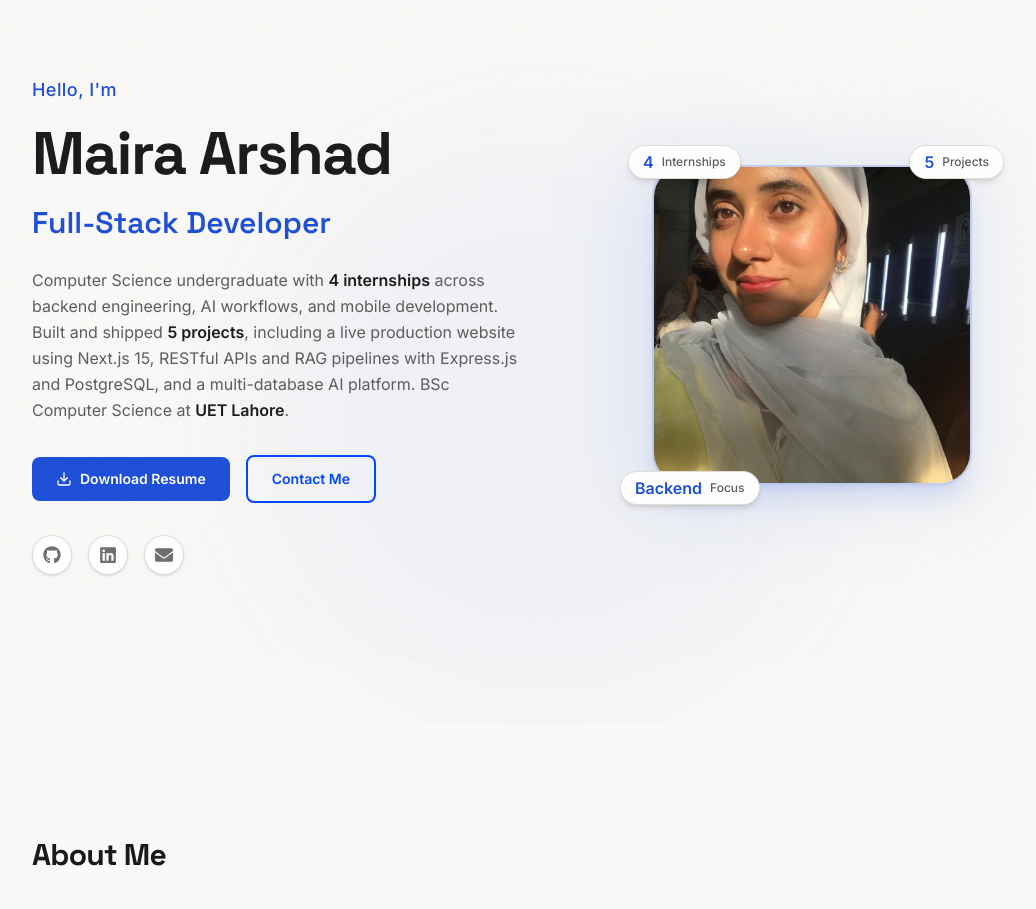
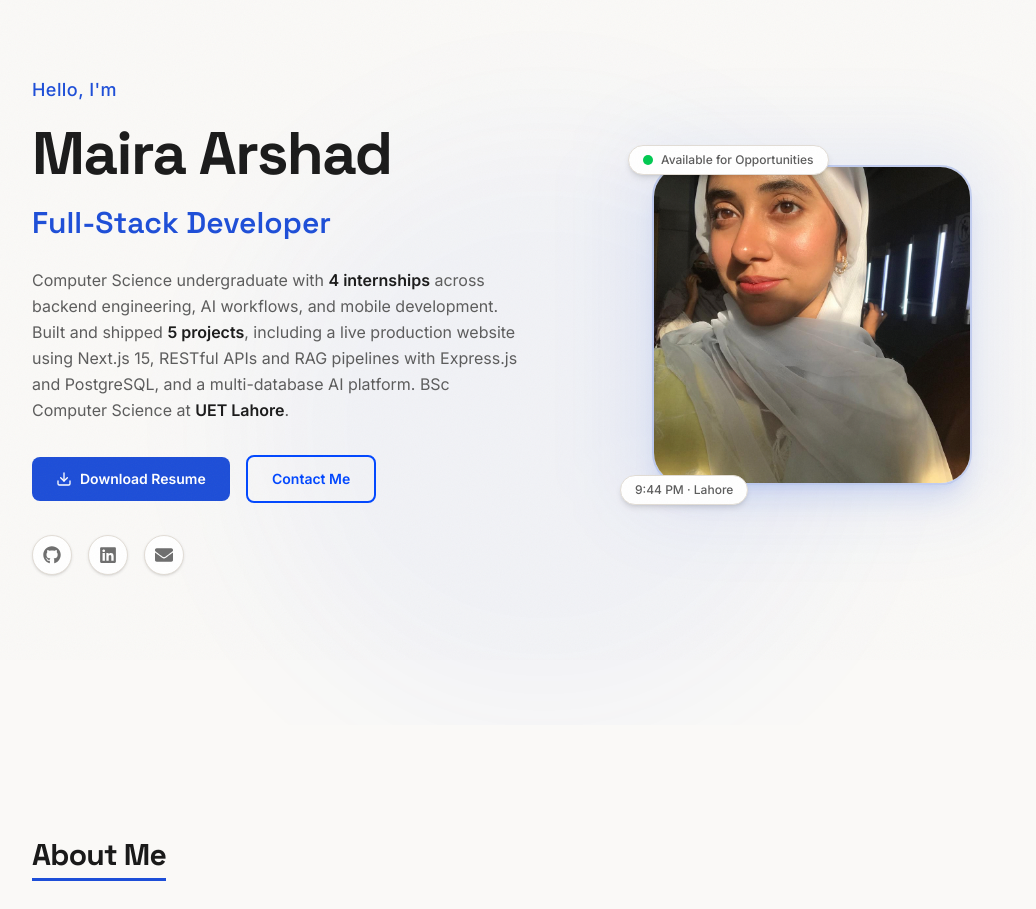
Before and after one commit to Mairaarshad19/Portfolio, a Next.js app: page / in a window 1280 px wide. Shown: the part 140-1049 px from the top of the page, without its empty margins (96-1132 px from the left). Built offline with nearby package versions, Linux system fonts and the light colour scheme.

Commit message:
feat: replace hero badges with status/time indicators, add heading underline draw and magnetic buttons

```diff
--- a/src/app/globals.css
+++ b/src/app/globals.css
@@ -225,6 +225,22 @@ body::before {
   transform: translateY(0);
 }
 
+/* ── Availability pulse dot — gentle opacity/scale pulse ────── */
+@keyframes pulse-dot {
+  0%, 100% {
+    opacity: 1;
+    transform: scale(1);
+  }
+  50% {
+    opacity: 0.5;
+    transform: scale(0.8);
+  }
+}
+
+.pulse-dot {
+  animation: pulse-dot 2s ease-in-out infinite;
+}
+
 /* ── Sticky nav offset — sections scroll to clear the navbar ── */
 section[id] {
   scroll-margin-top: 5rem;
--- a/src/components/About.tsx
+++ b/src/components/About.tsx
@@ -2,6 +2,7 @@
 
 import { aboutContent } from "@/data/portfolio-content";
 import { useScrollReveal } from "@/lib/useScrollReveal";
+import SectionHeading from "@/components/SectionHeading";
 
 export default function About() {
   const { paragraph, journeyMilestones } = aboutContent;
@@ -13,9 +14,7 @@ export default function About() {
         ref={ref}
         className={`container-content scroll-reveal ${revealed ? "revealed" : ""}`}
       >
-        <h2 className="text-2xl sm:text-3xl font-display font-bold tracking-tight text-fg mb-8">
-          About Me
-        </h2>
+        <SectionHeading>About Me</SectionHeading>
 
         {/* Bio — single full-width column */}
         <div className="space-y-4 text-sm sm:text-base text-fg-muted leading-relaxed max-w-3xl">
--- a/src/components/Contact.tsx
+++ b/src/components/Contact.tsx
@@ -6,6 +6,7 @@ import { FaGithub, FaLinkedin } from "react-icons/fa";
 import { MdEmail } from "react-icons/md";
 import { heroContent } from "@/data/portfolio-content";
 import { useScrollReveal } from "@/lib/useScrollReveal";
+import SectionHeading from "@/components/SectionHeading";
 
 export default function Contact() {
   const { socials } = heroContent;
@@ -69,9 +70,7 @@ export default function Contact() {
         ref={ref}
         className={`container-content scroll-reveal ${revealed ? "revealed" : ""}`}
       >
-        <h2 className="text-2xl sm:text-3xl font-display font-bold tracking-tight text-fg mb-12">
-          Contact
-        </h2>
+        <SectionHeading>Contact</SectionHeading>
 
         <div className="grid grid-cols-1 lg:grid-cols-2 gap-12 lg:gap-16">
           {/* Left column — intro + links */}
--- a/src/components/Education.tsx
+++ b/src/components/Education.tsx
@@ -3,6 +3,7 @@
 import { GraduationCap } from "lucide-react";
 import { educationContent } from "@/data/portfolio-content";
 import { useScrollReveal } from "@/lib/useScrollReveal";
+import SectionHeading from "@/components/SectionHeading";
 
 export default function Education() {
   const { degree, institution, coursework, certifications } = educationContent;
@@ -14,9 +15,7 @@ export default function Education() {
         ref={ref}
         className={`container-content scroll-reveal ${revealed ? "revealed" : ""}`}
       >
-        <h2 className="text-2xl sm:text-3xl font-display font-bold tracking-tight text-fg mb-8">
-          Education & Certifications
-        </h2>
+        <SectionHeading>Education & Certifications</SectionHeading>
 
         <div className="grid grid-cols-1 lg:grid-cols-2 gap-6 lg:gap-8 items-stretch">
           {/* ── LEFT COLUMN — Education ── */}
--- a/src/components/Experience.tsx
+++ b/src/components/Experience.tsx
@@ -2,6 +2,7 @@
 
 import { experienceContent } from "@/data/portfolio-content";
 import { useScrollReveal } from "@/lib/useScrollReveal";
+import SectionHeading from "@/components/SectionHeading";
 
 /**
  * Renders text with `**bold**` markers as <strong> elements
@@ -76,9 +77,7 @@ export default function Experience() {
         ref={ref}
         className={`container-content scroll-reveal ${revealed ? "revealed" : ""}`}
       >
-        <h2 className="text-2xl sm:text-3xl font-display font-bold tracking-tight text-fg mb-12">
-          Experience
-        </h2>
+        <SectionHeading>Experience</SectionHeading>
 
         <div className="relative">
           {/* Vertical timeline line */}
--- a/src/components/Hero.tsx
+++ b/src/components/Hero.tsx
@@ -8,38 +8,13 @@ import { useRotatingRole } from "@/lib/useRotatingRole";
 import { useEffect, useRef, useState } from "react";
 import { FaGithub, FaLinkedin, FaEnvelope } from "react-icons/fa";
 import type { IconType } from "react-icons";
+import MagneticButton from "@/components/MagneticButton";
 
 const socialIcons: Record<string, IconType> = {
   GitHub: FaGithub,
   LinkedIn: FaLinkedin,
   Email: FaEnvelope,
 };
-
-const achievementBadges: {
-  value: string;
-  label: string;
-  position: string;
-  delay: string;
-}[] = [
-  {
-    value: "4",
-    label: "Internships",
-    position: "-top-5 -left-6",
-    delay: "float-badge-delay-1",
-  },
-  {
-    value: "5",
-    label: "Projects",
-    position: "-top-5 -right-8",
-    delay: "float-badge-delay-2",
-  },
-  {
-    value: "Backend",
-    label: "Focus",
-    position: "-bottom-5 -left-8",
-    delay: "float-badge-delay-3",
-  },
-];
 
 /**
  * Renders text with `**bold**` markers as <strong> elements
@@ -59,6 +34,27 @@ function renderBoldText(text: string) {
   });
 }
 
+function useLahoreTime() {
+  const [time, setTime] = useState("");
+
+  useEffect(() => {
+    const update = () => {
+      const formatted = new Intl.DateTimeFormat("en-US", {
+        hour: "numeric",
+        minute: "2-digit",
+        timeZone: "Asia/Karachi",
+      }).format(new Date());
+      setTime(`${formatted} · Lahore`);
+    };
+
+    update();
+    const interval = setInterval(update, 60000);
+    return () => clearInterval(interval);
+  }, []);
+
+  return time;
+}
+
 export default function Hero() {
   const { name, roles, role, buttons, socials } = heroContent;
   const { ref, revealed } = useScrollReveal<HTMLDivElement>({ threshold: 0.05 });
@@ -66,6 +62,7 @@ export default function Hero() {
   const spotlightRef = useRef<HTMLDivElement>(null);
   const [isTouchDevice, setIsTouchDevice] = useState(false);
   const { role: currentRole, visible: roleVisible } = useRotatingRole(roles);
+  const lahoreTime = useLahoreTime();
 
   useEffect(() => {
     // Detect touch device on mount
@@ -159,19 +156,19 @@ export default function Hero() {
             <div className="mt-8 flex flex-col sm:flex-row items-center justify-center lg:justify-start gap-4">
               {buttons.map((btn) =>
                 btn.variant === "primary" ? (
-                  <a
+                  <MagneticButton
                     key={btn.label}
                     href={btn.href}
                     target="_blank"
                     rel="noopener noreferrer"
                     download
-                    className="btn-lift inline-flex items-center gap-2 px-6 py-3 rounded-lg bg-accent text-white font-semibold text-sm transition-all hover:bg-accent-hover hover:shadow-lg hover:shadow-accent/20 active:scale-[0.97]"
+                    className="btn-lift px-6 py-3 rounded-lg bg-accent text-white font-semibold text-sm gap-2 hover:bg-accent-hover hover:shadow-lg hover:shadow-accent/20 active:scale-[0.97]"
                   >
                     <Download size={16} />
                     {btn.label}
-                  </a>
+                  </MagneticButton>
                 ) : (
-                  <a
+                  <MagneticButton
                     key={btn.label}
                     href={btn.href}
                     onClick={(e) => {
@@ -179,10 +176,10 @@ export default function Hero() {
                       const el = document.querySelector(btn.href);
                       if (el) el.scrollIntoView({ behavior: "smooth" });
                     }}
-                    className="btn-lift inline-flex items-center gap-2 px-6 py-3 rounded-lg border-2 border-[#0047FF] text-[#0047FF] bg-transparent font-semibold text-sm transition-all hover:bg-[#0047FF] hover:text-white active:scale-[0.97]"
+                    className="btn-lift px-6 py-3 rounded-lg border-2 border-[#0047FF] text-[#0047FF] bg-transparent font-semibold text-sm gap-2 hover:bg-[#0047FF] hover:text-white active:scale-[0.97]"
                   >
                     {btn.label}
-                  </a>
+                  </MagneticButton>
                 )
               )}
             </div>
@@ -207,7 +204,7 @@ export default function Hero() {
             </div>
           </div>
 
-          {/* ── Right column — photo with achievement badges ── */}
+          {/* ── Right column — photo with floating badges ── */}
           <div className="order-1 lg:order-2 flex justify-center">
             <div className="relative">
               {/* Soft gradient blur shape behind photo */}
@@ -225,21 +222,22 @@ export default function Hero() {
                 />
               </div>
 
-              {/* Floating achievement badges — hidden on small screens */}
+              {/* Floating badges — hidden on small screens */}
               <div className="hidden sm:block">
-                {achievementBadges.map((badge) => (
-                  <div
-                    key={badge.label}
-                    className={`float-badge ${badge.delay} absolute ${badge.position} flex items-center gap-2 px-3.5 py-2 bg-white rounded-full border border-border shadow-md`}
-                  >
-                    <span className="text-base font-bold text-accent leading-none">
-                      {badge.value}
-                    </span>
-                    <span className="text-xs font-medium text-fg-muted leading-none">
-                      {badge.label}
-                    </span>
-                  </div>
-                ))}
+                {/* Available for Opportunities */}
+                <div className="float-badge float-badge-delay-1 absolute -top-5 -left-6 flex items-center gap-2 px-3.5 py-2 bg-white rounded-full border border-border shadow-md">
+                  <span className="pulse-dot w-2.5 h-2.5 rounded-full bg-green-500" />
+                  <span className="text-xs font-medium text-fg-muted leading-none">
+                    Available for Opportunities
+                  </span>
+                </div>
+
+                {/* Live local time */}
+                <div className="float-badge float-badge-delay-2 absolute -bottom-5 -left-8 flex items-center gap-2 px-3.5 py-2 bg-white rounded-full border border-border shadow-md">
+                  <span className="text-xs font-medium text-fg-muted leading-none">
+                    {lahoreTime}
+                  </span>
+                </div>
               </div>
             </div>
           </div>
--- /dev/null
+++ b/src/components/MagneticButton.tsx
@@ -0,0 +1,44 @@
+"use client";
+
+import { useRef, useState } from "react";
+
+export default function MagneticButton({
+  children,
+  className = "",
+  ...props
+}: React.AnchorHTMLAttributes<HTMLAnchorElement>) {
+  const ref = useRef<HTMLAnchorElement>(null);
+  const [offset, setOffset] = useState({ x: 0, y: 0 });
+
+  const handleMouseMove = (e: React.MouseEvent<HTMLAnchorElement>) => {
+    const el = ref.current;
+    if (!el) return;
+    const rect = el.getBoundingClientRect();
+    const x = e.clientX - (rect.left + rect.width / 2);
+    const y = e.clientY - (rect.top + rect.height / 2);
+    // Clamp to max ~7px shift
+    const max = 7;
+    const dx = Math.max(-max, Math.min(max, x * 0.2));
+    const dy = Math.max(-max, Math.min(max, y * 0.2));
+    setOffset({ x: dx, y: dy });
+  };
+
+  const handleMouseLeave = () => {
+    setOffset({ x: 0, y: 0 });
+  };
+
+  return (
+    <a
+      ref={ref}
+      onMouseMove={handleMouseMove}
+      onMouseLeave={handleMouseLeave}
+      className={`inline-flex items-center justify-center transition-transform duration-300 ease-out will-change-transform ${className}`}
+      style={{
+        transform: `translate(${offset.x}px, ${offset.y}px)`,
+      }}
+      {...props}
+    >
+      {children}
+    </a>
+  );
+}
--- a/src/components/Projects.tsx
+++ b/src/components/Projects.tsx
@@ -5,6 +5,7 @@ import Image from "next/image";
 import { projectsContent } from "@/data/portfolio-content";
 import { ExternalLink, GitBranch, Code } from "lucide-react";
 import { useScrollReveal } from "@/lib/useScrollReveal";
+import SectionHeading from "@/components/SectionHeading";
 
 function LandscapeImage({ screenshot, name }: { screenshot: string; name: string }) {
   const [error, setError] = useState(false);
@@ -132,9 +133,7 @@ export default function Projects() {
         ref={ref}
         className={`container-content scroll-reveal ${revealed ? "revealed" : ""}`}
       >
-        <h2 className="text-2xl sm:text-3xl font-display font-bold tracking-tight text-fg mb-12">
-          Projects
-        </h2>
+        <SectionHeading>Projects</SectionHeading>
 
         <div className="grid grid-cols-1 md:grid-cols-2 gap-8">
           {projectsContent.map((project) => (
--- /dev/null
+++ b/src/components/SectionHeading.tsx
@@ -0,0 +1,41 @@
+"use client";
+
+import { useEffect, useRef, useState } from "react";
+
+export default function SectionHeading({ children }: { children: React.ReactNode }) {
+  const ref = useRef<HTMLHeadingElement>(null);
+  const [visible, setVisible] = useState(false);
+
+  useEffect(() => {
+    const el = ref.current;
+    if (!el) return;
+
+    const observer = new IntersectionObserver(
+      ([entry]) => {
+        if (entry.isIntersecting) {
+          setVisible(true);
+          observer.disconnect();
+        }
+      },
+      { threshold: 0.3 }
+    );
+
+    observer.observe(el);
+    return () => observer.disconnect();
+  }, []);
+
+  return (
+    <h2
+      ref={ref}
+      className="relative inline-block text-2xl sm:text-3xl font-display font-bold tracking-tight text-fg mb-12"
+    >
+      {children}
+      <span
+        className={`absolute left-0 -bottom-2 h-[3px] bg-accent transition-transform duration-700 ease-out origin-left ${
+          visible ? "scale-x-100" : "scale-x-0"
+        }`}
+        style={{ width: "100%" }}
+      />
+    </h2>
+  );
+}
--- a/src/components/Skills.tsx
+++ b/src/components/Skills.tsx
@@ -2,6 +2,7 @@
 
 import { skillCategories } from "@/data/portfolio-content";
 import { useScrollReveal } from "@/lib/useScrollReveal";
+import SectionHeading from "@/components/SectionHeading";
 import {
   SiTypescript,
   SiJavascript,
@@ -106,9 +107,7 @@ export default function Skills() {
         ref={ref}
         className={`container-content scroll-reveal ${revealed ? "revealed" : ""}`}
       >
-        <h2 className="text-2xl sm:text-3xl font-display font-bold tracking-tight text-fg mb-6">
-          Skills
-        </h2>
+        <SectionHeading>Skills</SectionHeading>
 
         {/* Intro paragraph */}
         <p className="text-sm sm:text-base text-fg-muted leading-relaxed max-w-2xl mb-12">
```
Also changed, not shown: src/components/Capabilities.tsx (+6 -6 lines).
